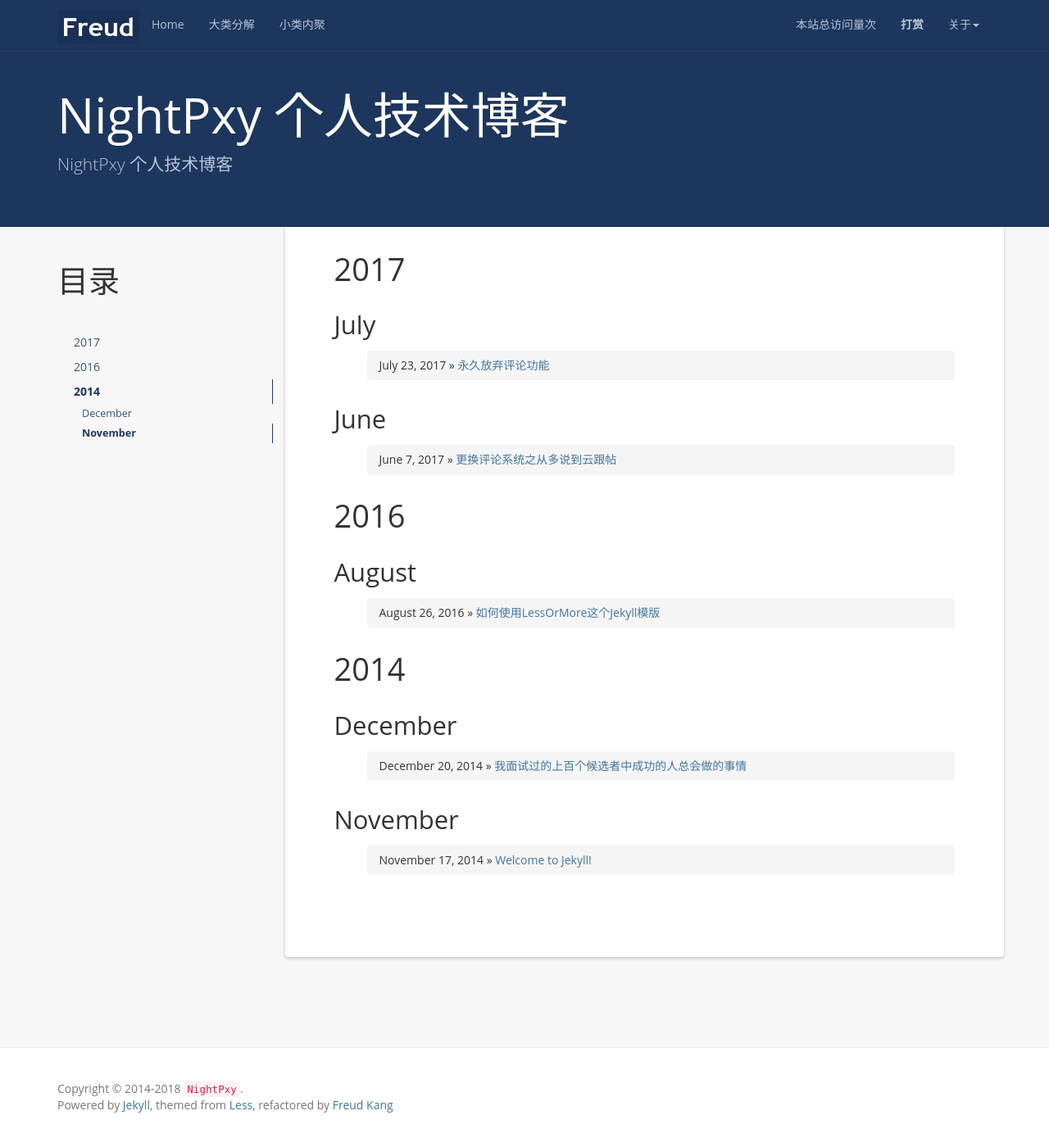
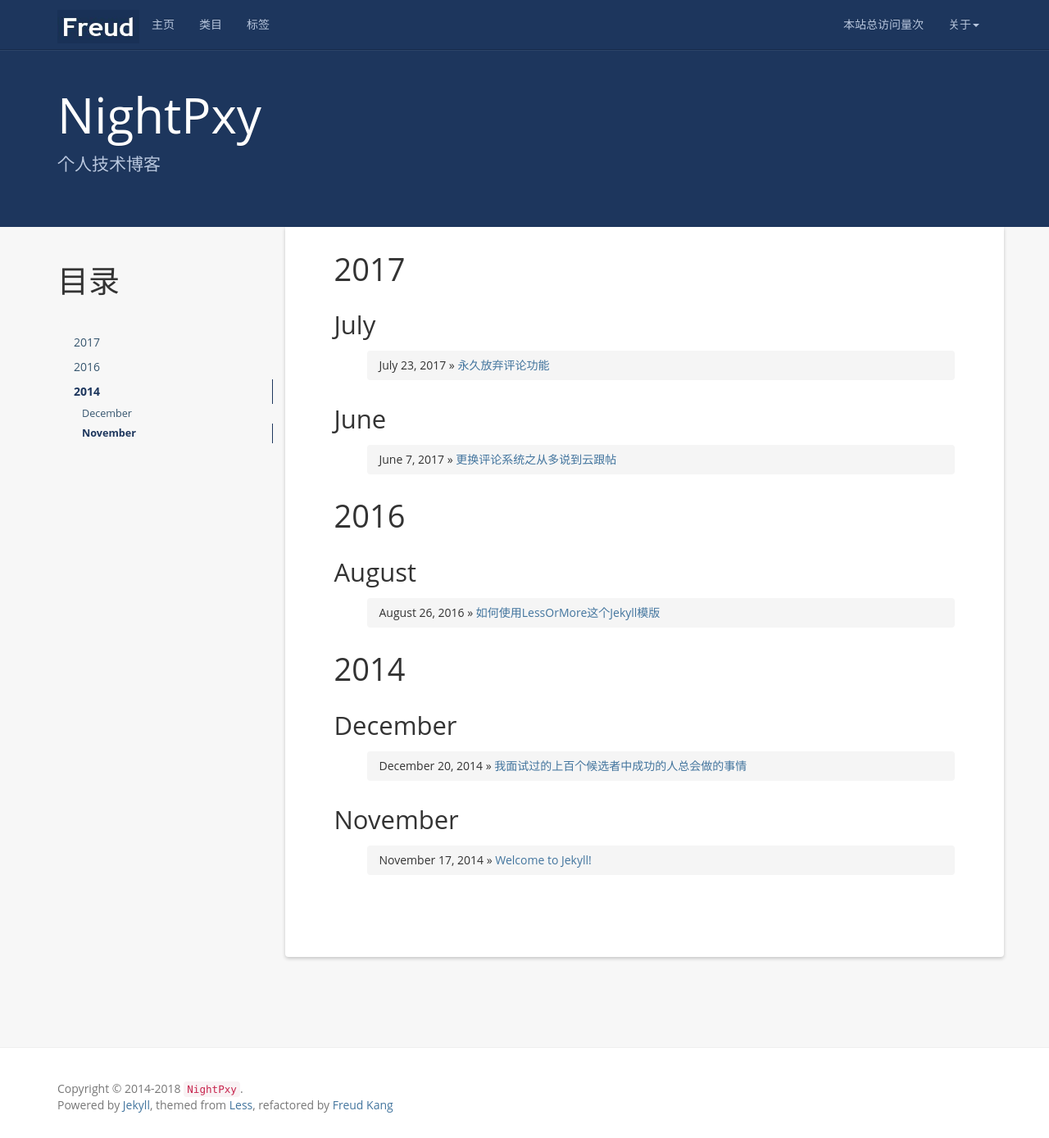
Before and after one commit to NightPxy/NightPxy.github.io, a Jekyll site: the page built from index.html, in a window 1280 px wide and 1389 px high. Shown: the whole window at 82% size. Built offline with Jekyll 4.4.1, drawn with Linux system fonts in a browser that asks for light colours; nearby versions of some CDN libraries; a script that is not in the unit is left out; the list of posts is cut into pages by our own code; comment, search, counter and statistics services are not loaded.

Commit message:
博客搭建

```diff
--- a/_config.yml
+++ b/_config.yml
@@ -1,12 +1,12 @@
 # Site settings
-name: NightPxy 个人技术博客
+name: NightPxy
 email: 38695281@qq.com
 author: NightPxy
 url: https://github.com/NightPxy/
 resume_site: https://nightpxy.github.io
 github: https://github.com/NightPxy/
 baseurl: ""
-description: NightPxy 个人技术博客
+description: 个人技术博客
 meta_description: NightPxy
 motto: It's our wits that make us men.
 banner: 学而不思则罔，思而不学则殆。
--- a/_includes/header.html
+++ b/_includes/header.html
@@ -13,33 +13,27 @@
     <nav class="collapse navbar-collapse bs-navbar-collapse" role="navigation">
       <ul class="nav navbar-nav">
         <li>
-          <a href="{{ '/' | prepend: site.baseurl }}">Home</a>
+          <a href="{{ '/' | prepend: site.baseurl }}">主页</a>
         </li>
         <li>
-          <a href="{{ '/categories/' | prepend: site.baseurl }}">大类分解</a>
+          <a href="{{ '/categories/' | prepend: site.baseurl }}">类目</a>
         </li>
         <li>
-          <a href="{{ '/tag' | prepend: site.baseurl }}">小类内聚</a>
+          <a href="{{ '/tag' | prepend: site.baseurl }}">标签</a>
         </li>
       </ul>
       <ul class="nav navbar-nav navbar-right">
         <li>
             <a><span id="busuanzi_container_site_pv">本站总访问量<span id="busuanzi_value_site_pv"></span>次</span></a>
         </li>
-        <li>
-          <a href="{{ '/donate/' | prepend: site.baseurl }}"><strong>打赏</strong></a>
-        </li>
         <li class="dropdown">
           <a href="#" class="dropdown-toggle" data-toggle="dropdown">关于<b class="caret"></b></a>
           <ul class="dropdown-menu">
             <li><a rel="nofollow" target="_blank" href="{{site.github}}">Github</a></li>
             <li><a rel="nofollow" target="_blank" href="{{site.resume_site}}">关于作者</a></li>
-            <li><a rel="nofollow" href="{{ '/books' | prepend: site.baseurl }}">我的书单</a></li>
-            <li><a rel="nofollow" href="http://www.hifreud.com/domains/">域名管理</a></li>
             <li><a rel="nofollow" href="{{ '/reference' | prepend: site.baseurl }}">推荐博客</a></li>
             <li><a href="{{ '/feed.xml' | prepend: site.baseurl }}">RSS订阅</a></li>
             <li class="divider"></li>
-            <li><a rel="nofollow" target="_blank" href="https://github.com/luoyan35714/LessOrMore.git">本项目</a></li>
           </ul>
         </li>
       </ul>
```
